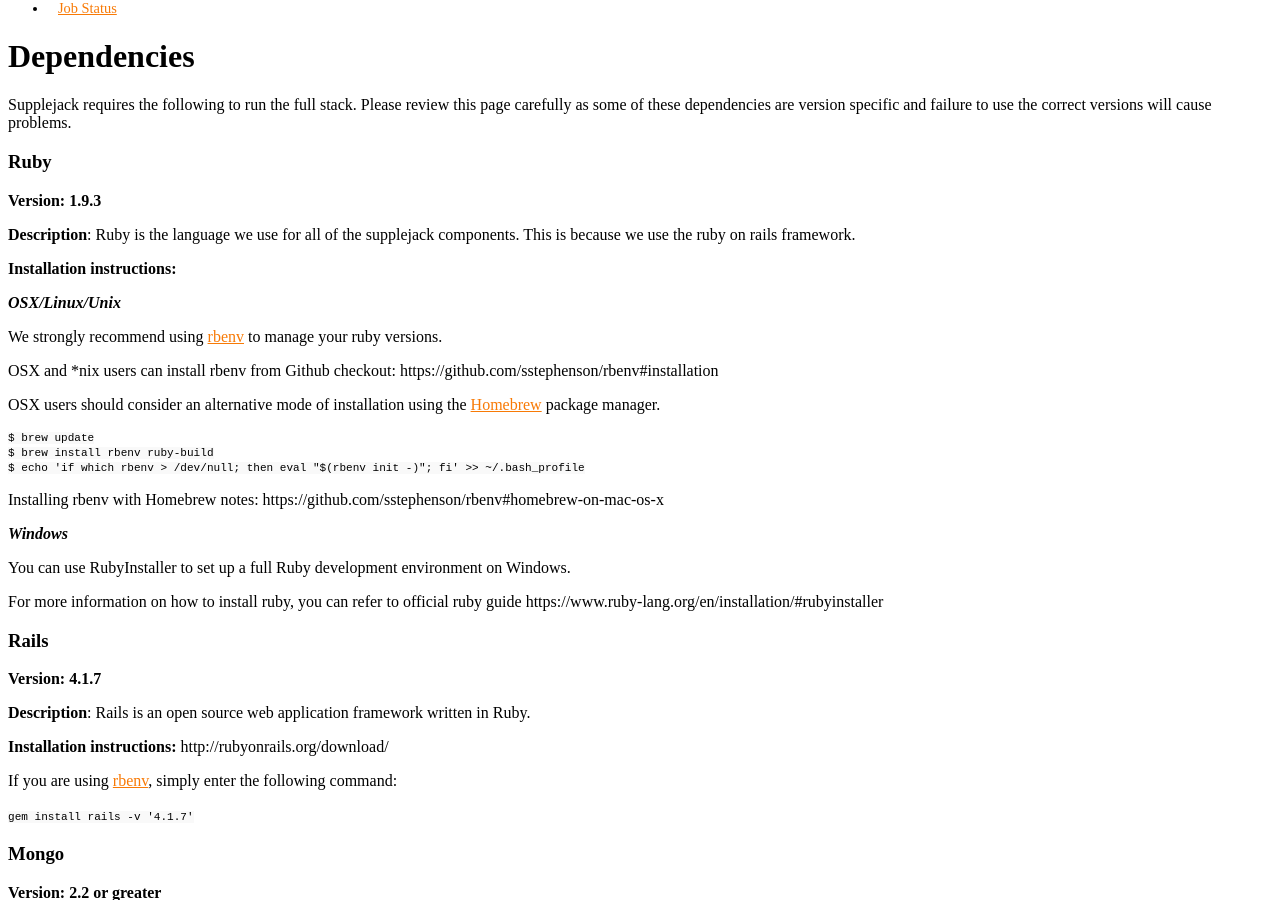
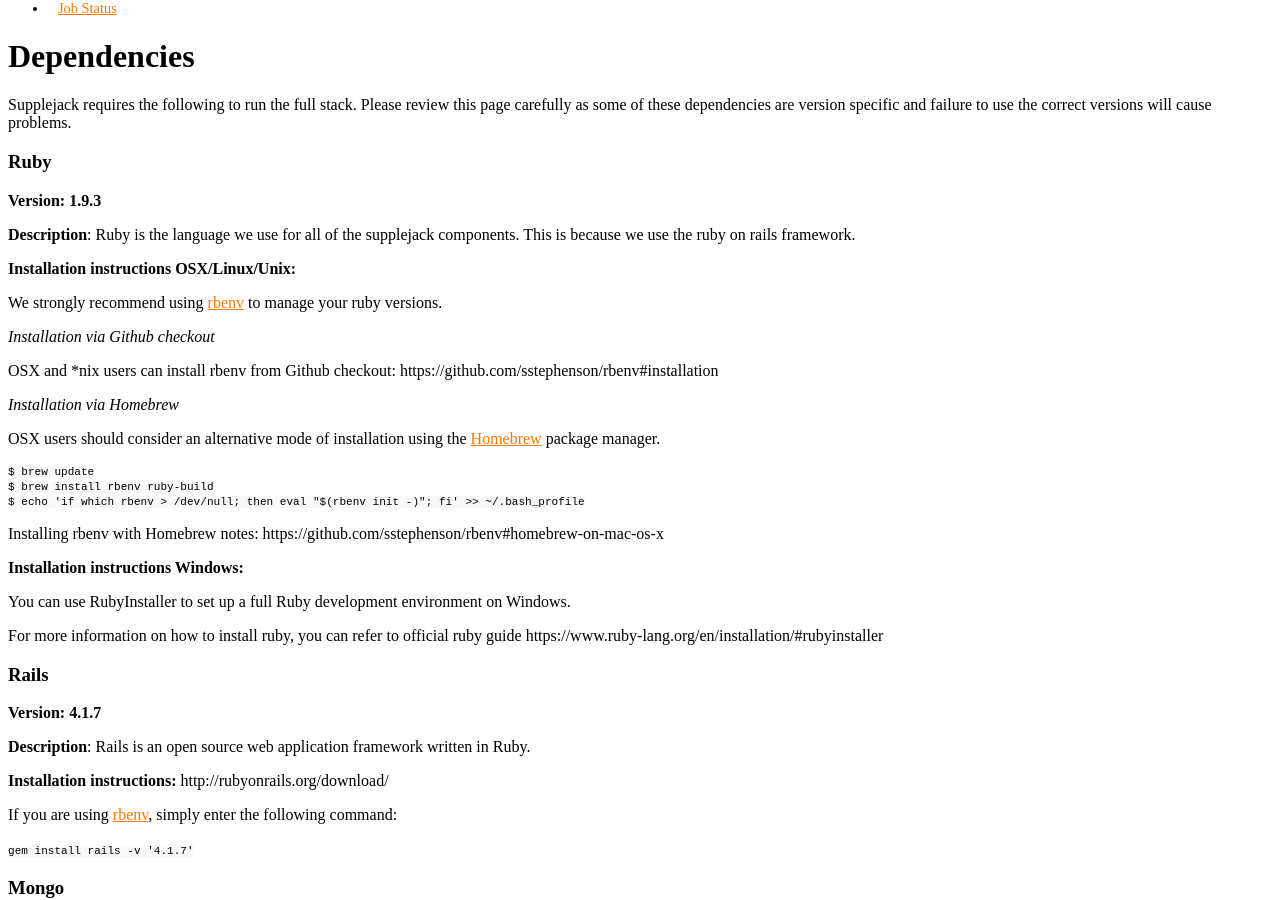
Before and after one commit to DigitalNZ/supplejack, a Jekyll site: the page built from _posts/2014-05-01-dependencies.md, in a window 1280 px wide and 900 px high, scrolled down 716 px. Built offline with Jekyll 4.4.1, drawn with Linux system fonts in a browser that asks for light colours; Markdown is read by kramdown in place of the engine named in the settings; a style sheet for code colours, icons or effects is not loaded.

Commit message:
Update 2014-05-01-dependencies.md

```diff
--- a/_posts/2014-05-01-dependencies.md
+++ b/_posts/2014-05-01-dependencies.md
@@ -14,13 +14,15 @@
 
 **Description**: Ruby is the language we use for all of the supplejack components. This is because we use the ruby on rails framework.
 
-**Installation instructions:**
-
-**_OSX/Linux/Unix_**
+**Installation instructions OSX/Linux/Unix:**
 
 We strongly recommend using [rbenv](https://github.com/sstephenson/rbenv) to manage your ruby versions.
 
+_Installation via Github checkout_
+
 OSX and *nix users can install rbenv from Github checkout: https://github.com/sstephenson/rbenv#installation
+
+_Installation via Homebrew_
 
 OSX users should consider an alternative mode of installation using the [Homebrew](http://brew.sh/) package manager.
 
@@ -32,7 +34,7 @@
 
 Installing rbenv with Homebrew notes: https://github.com/sstephenson/rbenv#homebrew-on-mac-os-x
 
-**_Windows_**
+**Installation instructions Windows:**
 
 You can use RubyInstaller to set up a full Ruby development environment on Windows.
 
```
